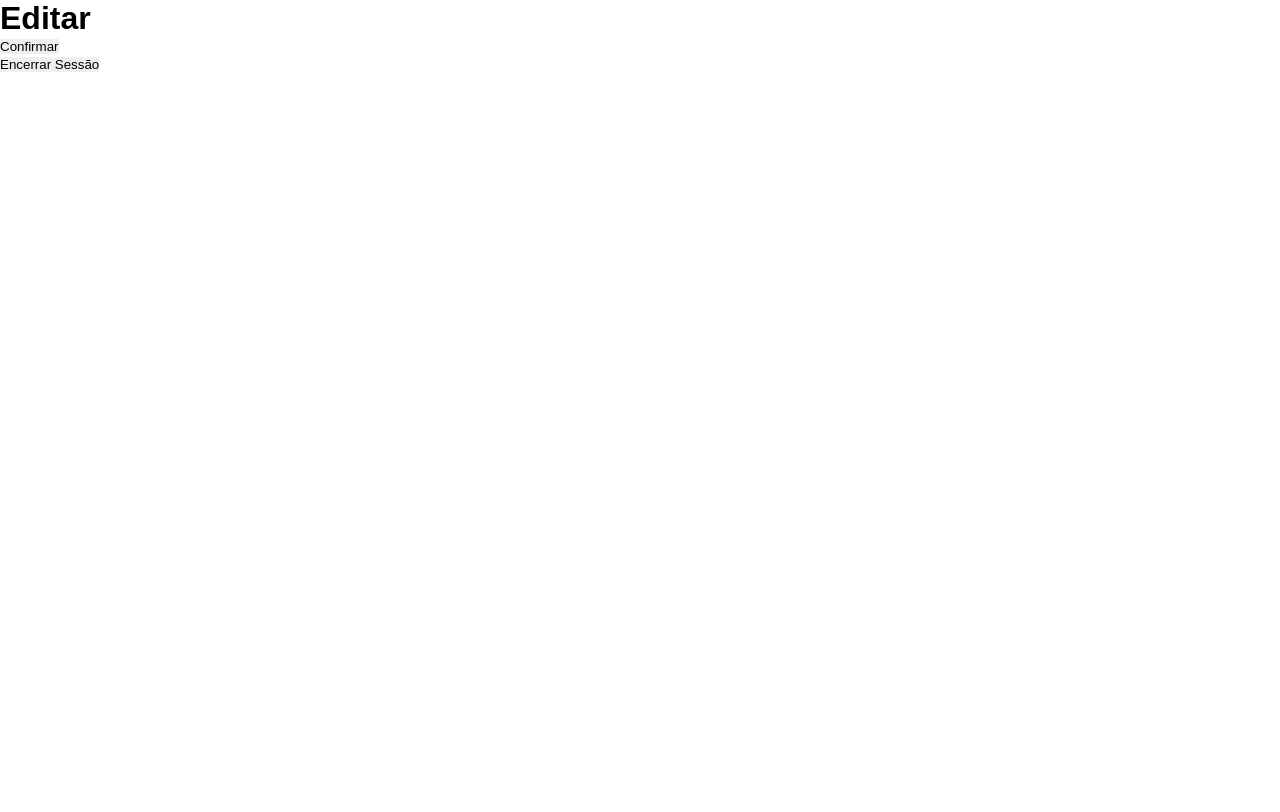
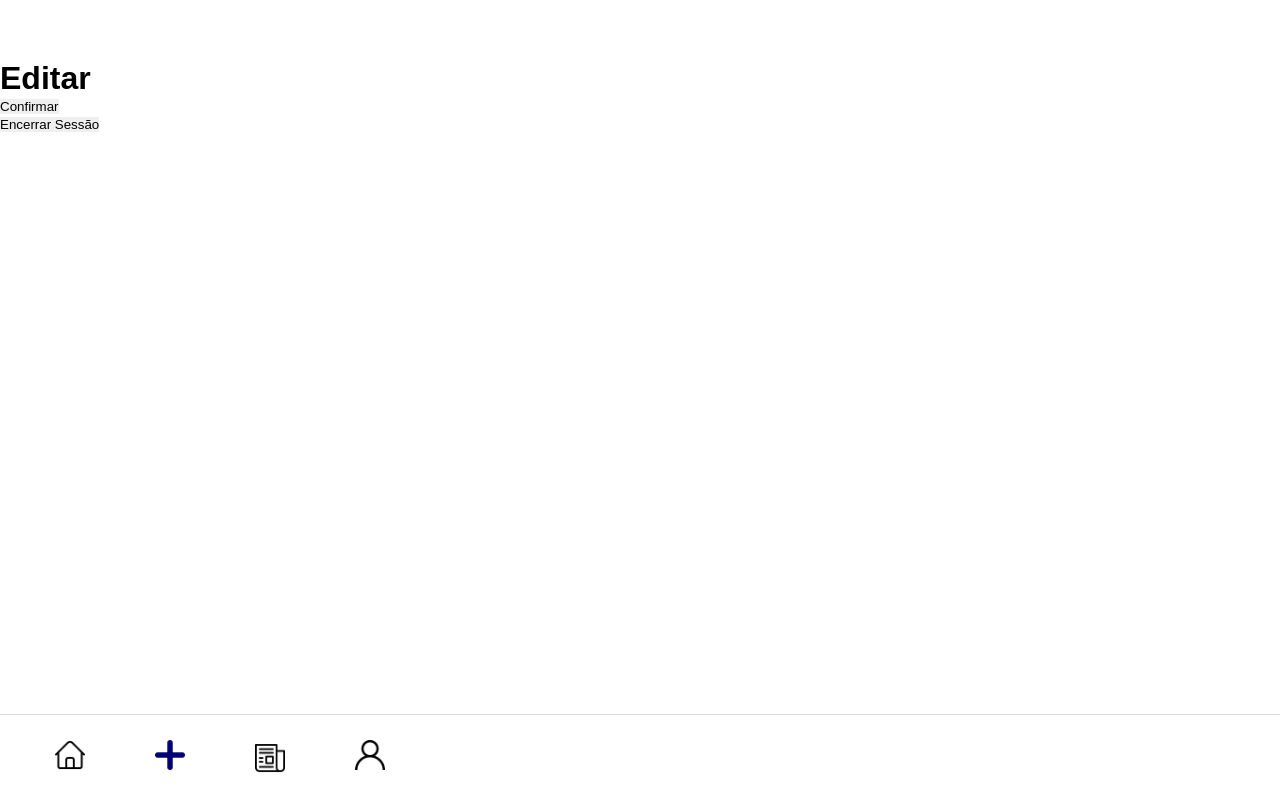
Before and after one commit to fga-eps-mds/2020.1-VC_Usuario-FrontEnd, a Vue app: page /editar in a window 1280 px wide. Shown: the top 812 px of the page. Built offline with nearby package versions, Linux system fonts and the light colour scheme.

Commit message:
#130 Adaptando componentes para utilizarem o store.

```diff
--- a/src/views/Cadastro.vue
+++ b/src/views/Cadastro.vue
@@ -49,7 +49,6 @@ export default{
             if(this.cadastro.user_password === this.confirmarSenha){
                 //console.log(this.cadastro)
                 Usuarios.Registrar(this.cadastro).then(resposta => {
-                    console.log(resposta)
                     alert(resposta.data.msg)
                     if(resposta.data.User)
                         window.location.href='http://localhost:8080/login'
--- a/src/views/Editar.vue
+++ b/src/views/Editar.vue
@@ -1,22 +1,43 @@
 <template>
-    <div>
+
+    <Header/>
+
+    <div class="main">
         <h1>
             Editar
         </h1>
         <div class="divBotoes">
                 <button type="button" onclick="window.location.href='http://localhost:8080/Perfil'">Confirmar</button>
         </div>
-         <div class="divBotoes">
+
+        <div class="divBotoes">
                 <button type="button" onclick="window.location.href='http://localhost:8080/login'">Encerrar Sessão</button>
         </div>
     </div>
 
+    <MenuBar/>
+
 </template>
 
 <script>
+import Header from '@/components/Header.vue'
+import MenuBar from '@/components/MenuBar.vue'
+//import store from "@/store/index.js";
 
+export default {
+    name: 'Editar',
+    components:{
+        Header,
+        MenuBar
+    }
+}
 </script>
 
 <style lang="scss" scoped>
 
+    .main {
+        margin-top: 60px;
+    }
+
+
 </style>
--- a/src/views/Login.vue
+++ b/src/views/Login.vue
@@ -11,7 +11,7 @@
         <form @submit.prevent="fazerLogin">
             <div class="divInputs">
                 <input type="text" name="" placeholder="Seu Email" v-model="this.login.email">
-                <input type="password" name="" placeholder="Sua Senha" v-model="this.login.senha">
+                <input type="password" name="" placeholder="Sua Senha" v-model="this.login.password">
                 <a href="#">Esqueceu sua senha?</a>
             </div>
 
@@ -24,34 +24,30 @@
 </template>
 
 <script>
-
 import Usuarios from '@/services/usuarios.js'
 
 export default {
     name: 'Login',
-
     data(){
         return{
             login: {
                 email: '',
-                    senha: ''
+                password: ''
             }
         }
     },
+
     methods: {
         fazerLogin(){
-                try{
+
             Usuarios.Login(this.login).then(resposta => {
                     console.log(resposta)
+            }, erro => {
+                console.log(erro.response.data)
             })
-                }
-                catch(err){
-                    alert(err.msg)
+
         }
     }
-        }
-
-
 }
 
 </script>
--- a/src/views/Perfil.vue
+++ b/src/views/Perfil.vue
@@ -2,9 +2,9 @@
 
     <Header/>
 
-    <div>
+    <div class="main">
         <h4>
-            {{ user }}
+            {{ nome }}
         </h4>
         <div class="divBotoes">
                 <button type="button" onclick="window.location.href='http://localhost:8080/editar'">Editar</button>
@@ -16,21 +16,34 @@
 </template>
 
 <script>
+import Header from '@/components/Header.vue'
+import MenuBar from '@/components/MenuBar.vue'
+import store from "@/store/index.js";
 
-    export default {
+export default {
+    name:'Perfil',
 
-        computed: {
-            user (){
-                return "O usuário logado é ${this.$store.state.user_name}"
-            },
+    components: {
+        Header,
+        MenuBar
+    },
+
+    data (){
+        return{
+            nome: '',
         }
-        /* mounted(){
-            this.usuarioAtual = this.$store.getters.getUsuarioAtual;
-        } */
+    },
+
+    mounted (){
+        this.nome = store.getNome();
     }
+}
 
 </script>
 
 <style lang="scss" scoped>
+    .main {
+        margin-top: 60px;
+    }
 
 </style>
```
Lines whose indentation alone changed are shown as unchanged.
